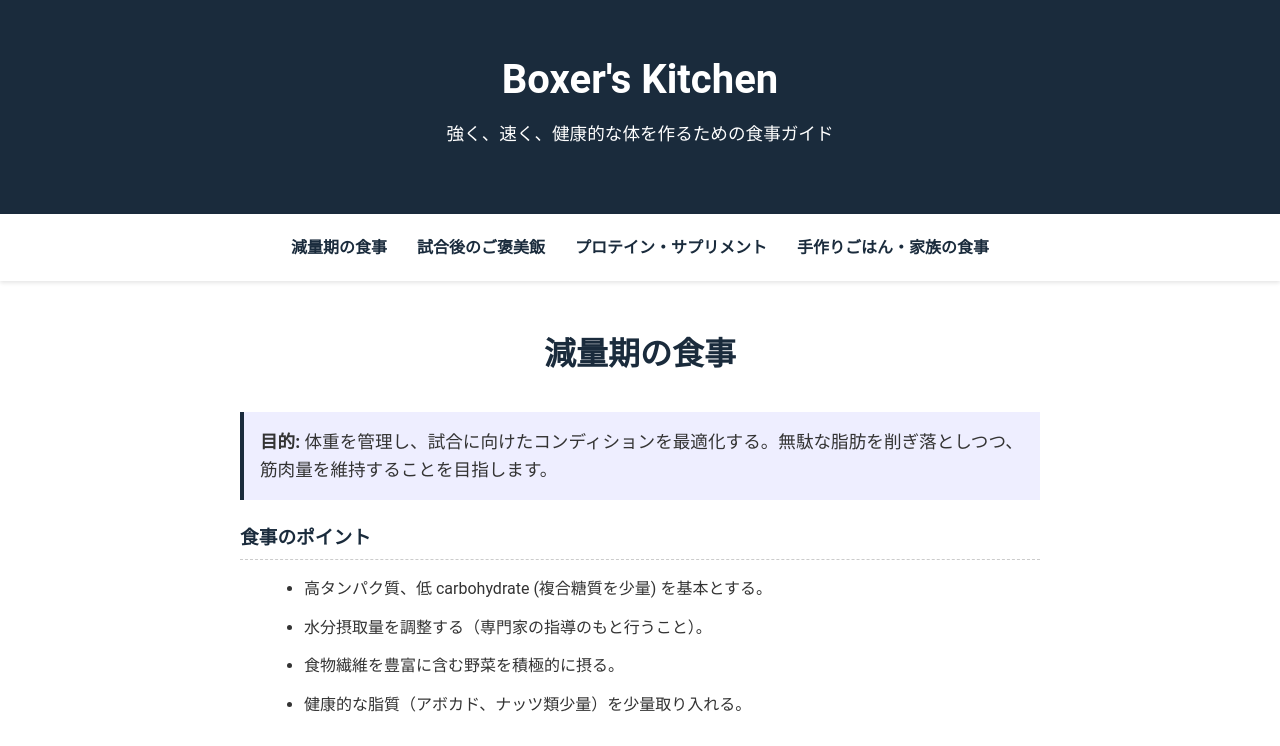
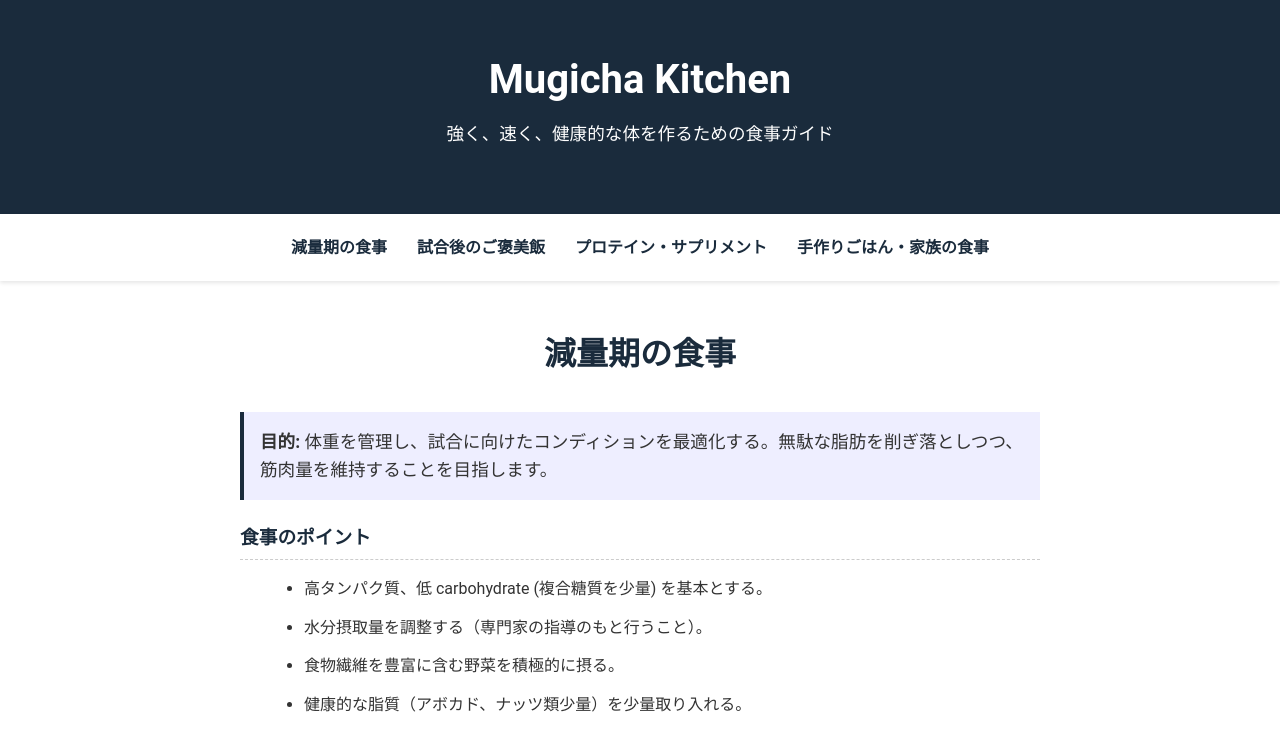
Before and after one commit to yuu8484/Boxers-Kitchen, a plain HTML site: page index.html in a window 1280 px wide. Shown: the top 746 px of the page. Drawn offline with Linux system fonts and the light colour scheme.

Commit message:
Update index.html

```diff
--- a/index.html
+++ b/index.html
@@ -286,7 +286,7 @@
 </head>
 <body>
     <header>
-        <h1>Boxer's Kitchen</h1>
+        <h1>Mugicha Kitchen</h1>
         <p>強く、速く、健康的な体を作るための食事ガイド</p>
     </header>
 
```
